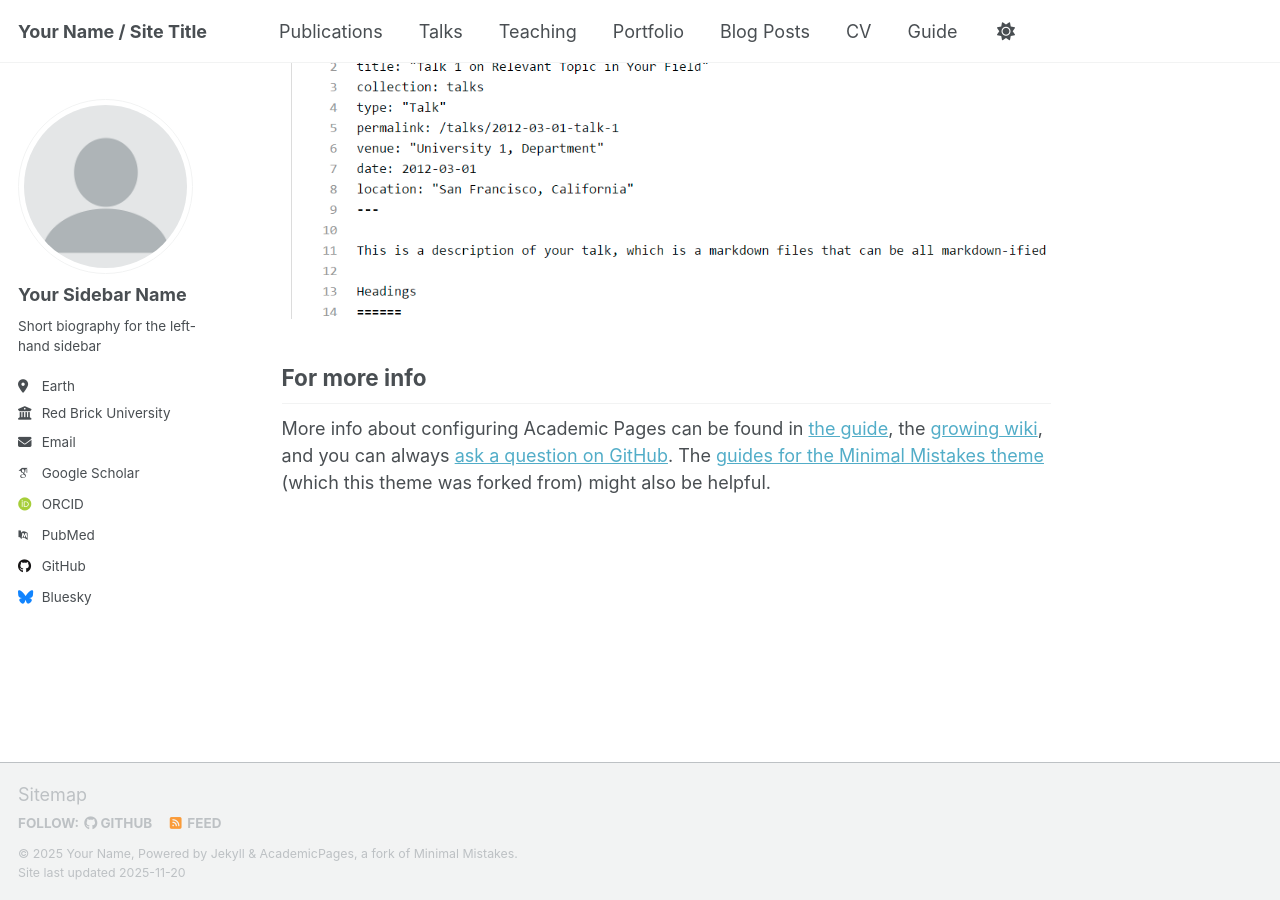
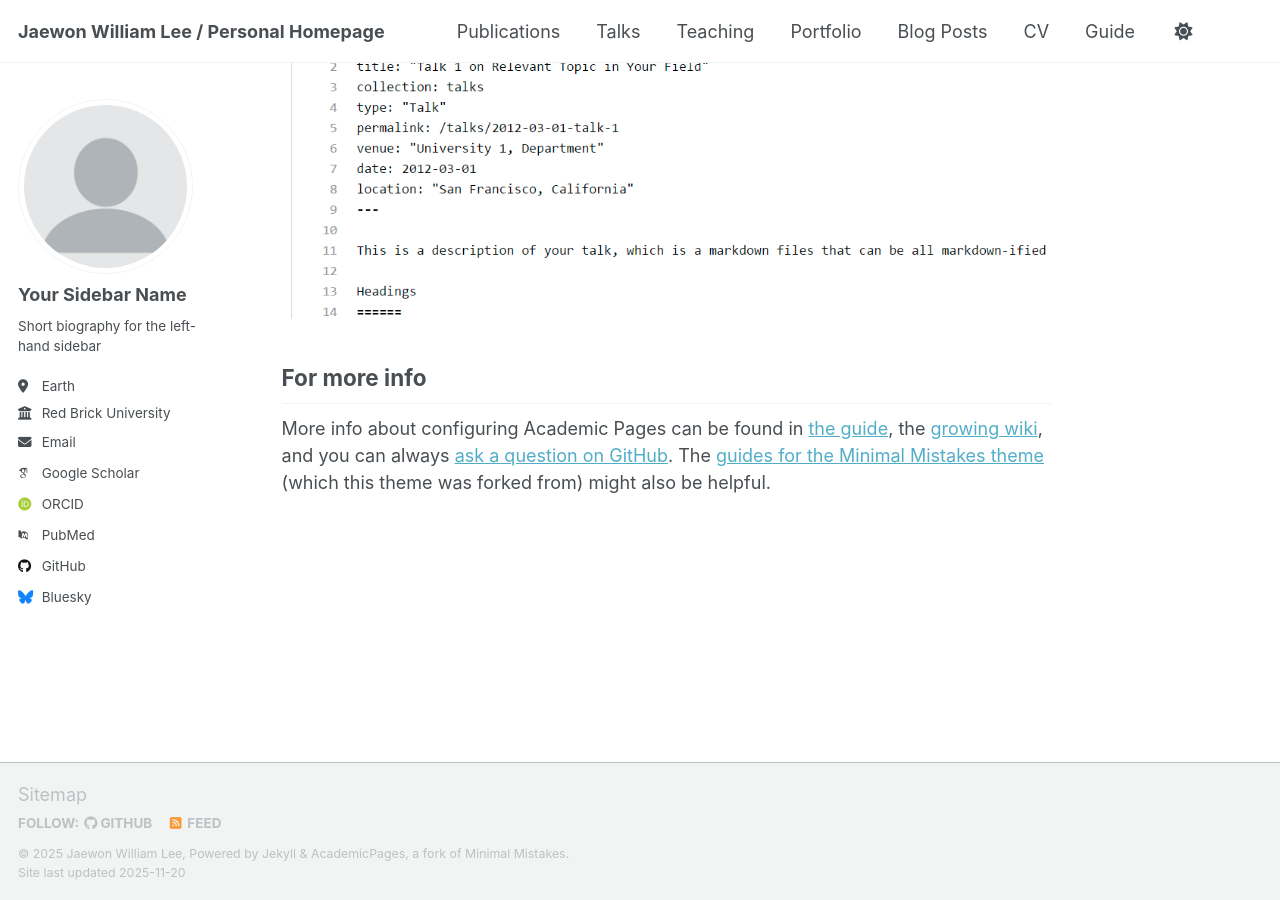
Before and after one commit to JWLee2000/JWLee2000.github.io, a Jekyll site: the page built from _pages/about.md, in a window 1280 px wide and 900 px high, scrolled down 2880 px. Built offline with Jekyll 4.4.1, drawn with Linux system fonts in a browser that asks for light colours; some web fonts are replaced; a script that is not in the unit is left out.

Commit message:
Update _config.yml

```diff
--- a/_config.yml
+++ b/_config.yml
@@ -9,11 +9,11 @@
 # Basic Site Settings
 locale                   : "en-US"
 site_theme               : "default" # Currently available options are "default", "air"
-title                    : "Your Name / Site Title"
+title                    : "Jaewon William Lee / Personal Homepage"
 title_separator          : "-"
-name                     : &name "Your Name"
-description              : &description "Your Name's academic portfolio"   # Update this with a general description of your site, this is the default if not overridden by a page
-url                      : https://academicpages.github.io # The base hostname & protocol for your site e.g. "https://[your GitHub username].github.io",
+name                     : &name "Jaewon William Lee"
+description              : &description "Jaewon William Lee's academic portfolio"   # Update this with a general description of your site, this is the default if not overridden by a page
+url                      : https://JWLee2000.github.io # The base hostname & protocol for your site e.g. "https://[your GitHub username].github.io",
                                                            # or if you already have some other page hosted on Github then use "https://[your GitHub username].github.io/[Your Repo Name]"
 baseurl                  : "" # the subpath of your site, e.g. "/blog"
 repository               : "academicpages/academicpages.github.io"
```
